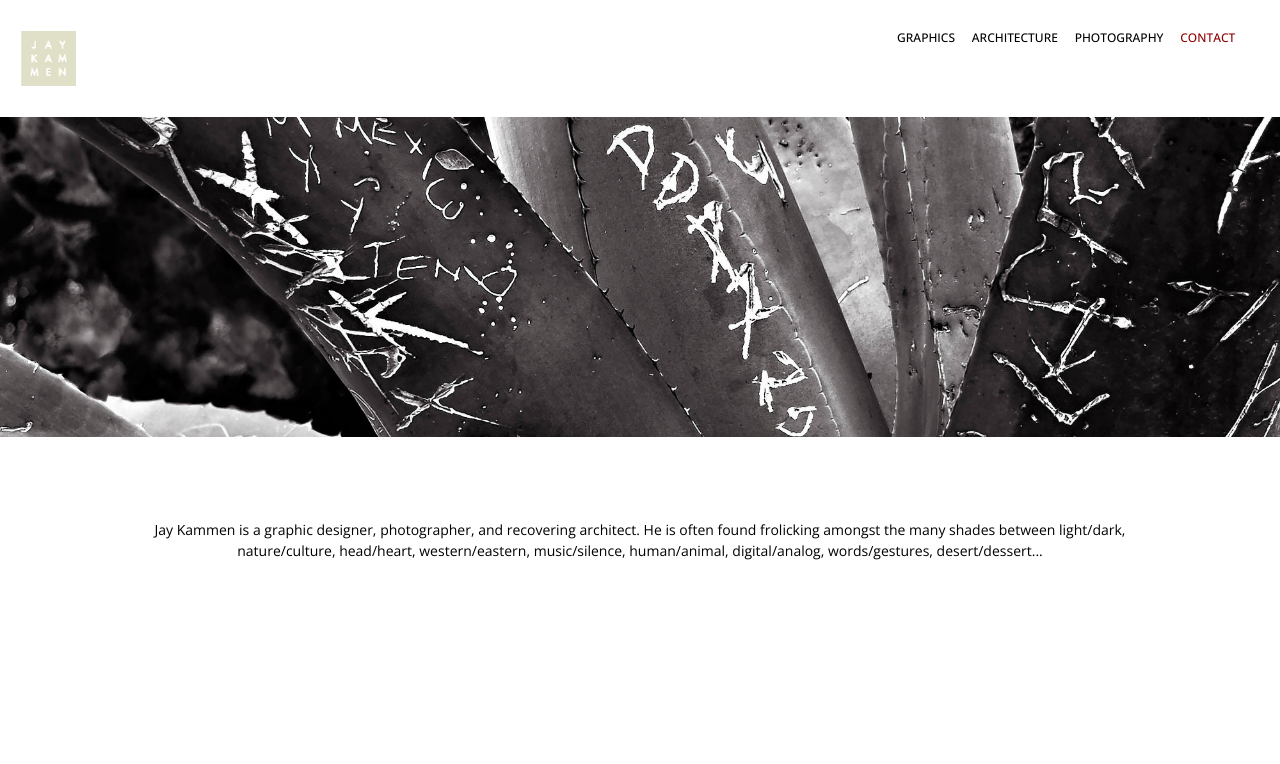
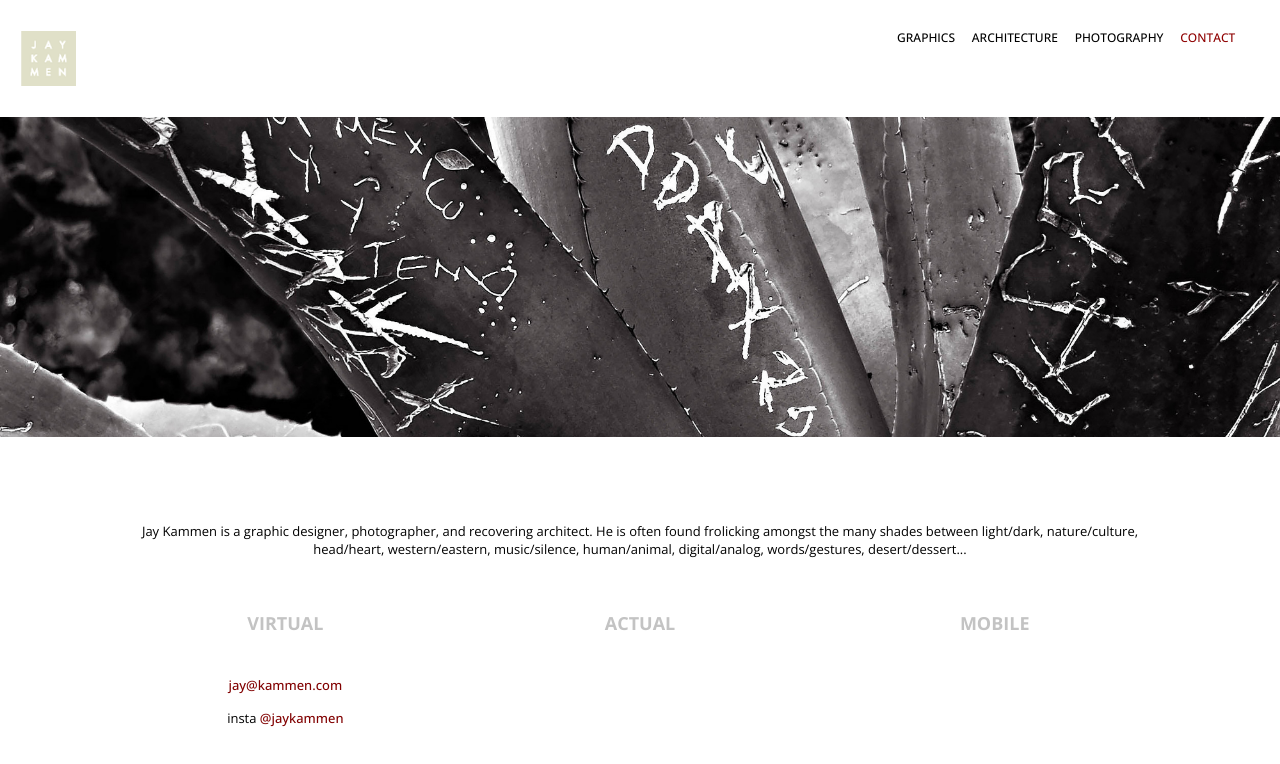
Before and after one commit to megan-wood/kammen, a React (Vite) app: page /contact in a window 1280 px wide. Shown: the top 764 px of the page. Built offline with nearby package versions, Linux system fonts and the light colour scheme.

Commit message:
made changes to contact page

```diff
--- a/src/App.css
+++ b/src/App.css
@@ -48,7 +48,7 @@
 }
 
 p {
-  font-size: 14px;
+  font-size: 13px;
   margin: 0;
 }
 
@@ -58,9 +58,20 @@ p {
   transition: 0.2s; */
 }
 
-.divider {
+/* .divider {
   height: 4.5em;
-}
+  width: 100%;
+  background: rgba(255, 0, 0, 0.1);
+  display: flex;
+  flex-shrink: 0;
+} */
+
+/* .divider::after {
+  content: "";
+  width: 100%;
+  height: 4.5em;
+  background-color: #c3c3c3;
+} */
 
 /* -- Splash Page -- */
 #splashPage {
@@ -190,9 +201,9 @@ nav a:hover {
   padding-left: 1.5em;
 }
 
-#contactPage img {
+/* #contactPage img {
   flex-shrink: 0;
-}
+} */
 
 #description {
   text-align: center;
@@ -205,9 +216,74 @@ nav a:hover {
   word-wrap: break-word;
   width: 1064px;
   font-weight: 400;
-  color: #000000;
+  line-height: 1.4 !important;
+  /* color: #000000; */
+
 }
 
-#noPadding {
-  padding: 0;
+#description #noPadding {
+  margin: 0;
 }
+
+/* #contactWrapper {
+  display: flex;
+  flex-direction: row;
+  justify-content: center;
+
+} */
+
+#contactInfo {
+  display: flex;
+  justify-content: space-between;
+  align-items: flex-start;
+  width: 100%;
+  margin: 0 auto;
+  max-width: 1064px;
+  padding: 10px 20px 10px 20px;
+  /* width: 33.333% */
+}
+
+/* #contactInfo a {
+  color: #810000;
+} */
+
+#contactInfo a:hover {
+  color: #dadada;
+  text-decoration: underline;
+}
+
+#contactInfo p {
+  margin: 0 0 1em 0;
+}
+
+.contactColumn {
+  flex: 1;  /* each column takes equal width */
+  text-align: center;
+  font-weight: normal;
+  width: 33.333%
+}
+
+.contactColumn h2 {
+  font-size: 18px;
+  margin: 0 0 0.4em;
+  color: #c3c3c3;
+}
+
+#footerText {
+  padding: 20px 24px;
+}
+
+.dividerWrapper {
+  padding: 10px 20px;
+  box-sizing: border-box;
+}
+
+.divider {
+  /* height: 4.5em; */
+  width: 100%;
+  /* background: rgba(255, 0, 0, 0.1);  */
+  /* display: flex;  */
+  /* flex-shrink: 0; */
+  padding: 18px;
+  box-sizing: border-box;
+}
--- a/src/index.css
+++ b/src/index.css
@@ -7,7 +7,7 @@
 
   color-scheme: light dark;
   color: rgba(255, 255, 255, 0.87);
-  background-color: #242424;
+  background-color: #000000;
 
   font-synthesis: none;
   text-rendering: optimizeLegibility;
@@ -17,13 +17,13 @@
 
 a {
   font-weight: 500;
-  color: #646cff;
+  color: #810000;
   text-decoration: inherit;
   /* display: block;
   width: 100%; */
 }
 a:hover {
-  color: #535bf2;
+  color: #dadada;
 }
 
 body {
@@ -63,11 +63,11 @@ button:focus-visible {
 
 @media (prefers-color-scheme: light) {
   :root {
-    color: #213547;
+    color: #000000;
     background-color: #ffffff;
   }
   a:hover {
-    color: #747bff;
+    color: #dadada;
   }
   button {
     background-color: #f9f9f9;
--- a/src/pages/Contact.tsx
+++ b/src/pages/Contact.tsx
@@ -8,12 +8,32 @@ export default function Contact() {
       <section id="contactPage">
         <Navbar/>
         <Image src="DSC_7856_bw-1-sharp-web.jpg"/>
-        <div className="divider"></div>
+        <div className="dividerWrapper">
+          <div className="divider"><p><br/></p></div>
+        </div>
         <div id="description">
           <p>Jay Kammen is a graphic designer, photographer, and recovering architect. He is often found frolicking amongst the many shades between light/dark, nature/culture, head/heart, western/eastern, music/silence, human/animal, digital/analog, words/gestures, desert/dessert...</p>
-          <p id="noPadding"></p>
+          <p id="noPadding"><br></br></p>
         </div>
+        {/* <section id="contactWrapper">  centers on the page */}
+          <div id="contactInfo">
+            <div className="contactColumn">
+              <h2><span>VIRTUAL</span></h2>
+              <p><br></br></p>
+              <p><a href="mailto:jay@kammen.com" data-link-type="mailto" data-link-value="jay@kammen.com">jay@kammen.com</a></p>
+              <p>insta <a href="https://www.instagram.com/jaykammen/" data-link-type="external" data-link-value="https://www.instagram.com/jaykammen/" target="_blank">@jaykammen</a></p>
+            </div>
+            <div className="contactColumn">
+              <h2><span>ACTUAL</span></h2>
+              <p></p>
+            </div>
+            <div className="contactColumn">
+              <h2><span>MOBILE</span></h2>
+            </div>
+          </div>
 
+          <div id="footerText"></div>
+        {/* </section> */}
       </section>
     </>
   )
```
